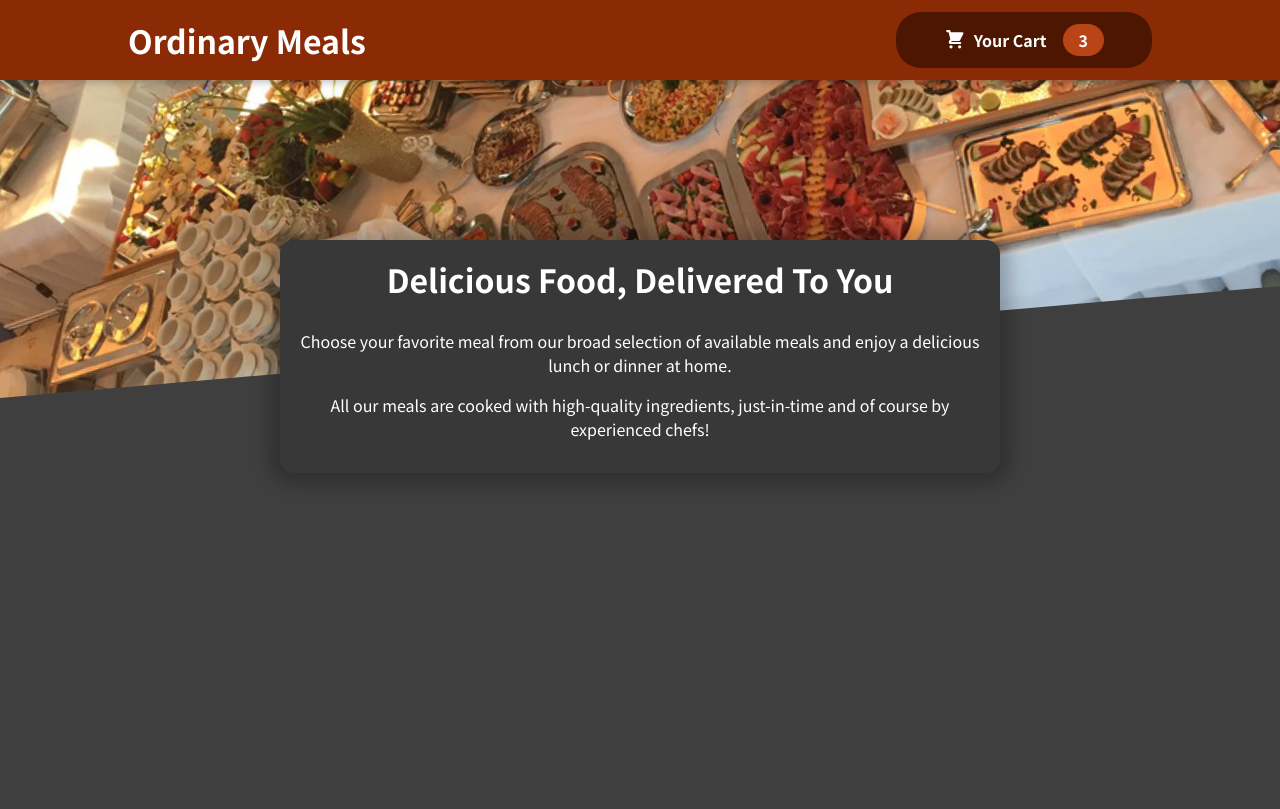
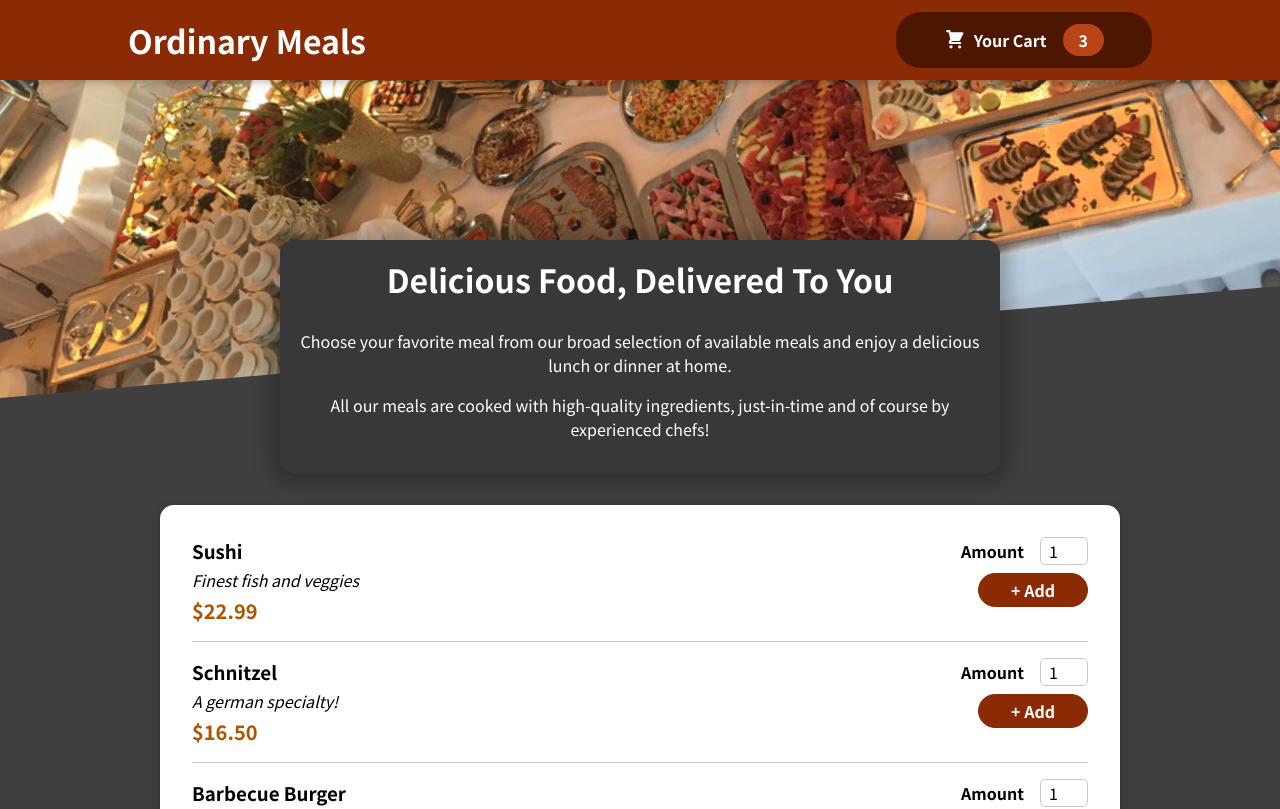
Before and after one commit to summereuna/06-food-order-app, a JavaScript app: page / in a window 1280 px wide. Shown: the top 809 px of the page. Built offline with nearby package versions, Linux system fonts and the light colour scheme.

Commit message:
Fix map data and Add meal item

```diff
--- a/src/components/Meals/AvailableMeals.js
+++ b/src/components/Meals/AvailableMeals.js
@@ -1,3 +1,6 @@
+import Card from "../UI/Card";
+import Meal from "./Meal/Meal";
+
 import classes from "./AvailableMeals.module.css";
 
 const DUMMY_MEALS = [
@@ -29,19 +32,22 @@
 
 const AvailableMeals = () => {
   //헬퍼 상수
-  const mealsList = () => {
-    DUMMY_MEALS.map((meal) => (
-      <li key={meal.id} id={meal.id}>
-        <span>{meal.name}</span>
-        <span>{meal.description}</span>
-        <span>{meal.price}</span>
-      </li>
-    ));
-  };
+  //잘못 적은거 수정
+  const mealsList = DUMMY_MEALS.map((meal) => (
+    <Meal
+      id={meal.id} // 각 인풋 컴포넌트가 개별적으로 인식되기 위해 id 넣는게 좋음
+      key={meal.id}
+      name={meal.name}
+      description={meal.description}
+      price={meal.price}
+    />
+  ));
 
   return (
     <section className={classes.meals}>
-      <ul>{mealsList}</ul>
+      <Card>
+        <ul>{mealsList}</ul>
+      </Card>
     </section>
   );
 };
--- /dev/null
+++ b/src/components/Meals/Meal/Meal.js
@@ -0,0 +1,24 @@
+import classes from "./Meal.module.css";
+import MealForm from "./MealForm";
+
+const Meal = (props) => {
+  //소수점 두자리 수까지만 표시
+  const price = `$${props.price.toFixed(2)}`;
+
+  return (
+    <li className={classes.meal}>
+      {/* 음식 */}
+      <div>
+        <h3>{props.name}</h3>
+        <div className={classes.description}>{props.description}</div>
+        <div className={classes.price}>{price}</div>
+      </div>
+      {/* 수량 입력 및 카트 추가*/}
+      <div>
+        <MealForm id={props.id} />
+      </div>
+    </li>
+  );
+};
+
+export default Meal;
--- /dev/null
+++ b/src/components/Meals/Meal/Meal.module.css
@@ -0,0 +1,22 @@
+.meal {
+  display: flex;
+  justify-content: space-between;
+  margin: 1rem;
+  padding-bottom: 1rem;
+  border-bottom: 1px solid #ccc;
+}
+
+.meal h3 {
+  margin: 0 0 0.25rem 0;
+}
+
+.description {
+  font-style: italic;
+}
+
+.price {
+  margin-top: 0.25rem;
+  font-weight: bold;
+  color: #ad5502;
+  font-size: 1.25rem;
+}
--- /dev/null
+++ b/src/components/Meals/Meal/MealForm.js
@@ -0,0 +1,23 @@
+import Input from "../../UI/Input";
+import classes from "./MealForm.module.css";
+
+const MealForm = (props) => {
+  return (
+    <form className={classes.form}>
+      <Input
+        label="Amount"
+        input={{
+          id: `amount_${props.id}`, //모든 인풋이 각자 고유한 값을 받을 수 있음
+          type: "number",
+          min: "1",
+          max: "5",
+          step: "1",
+          defaultValue: "1",
+        }}
+      />
+      <button type="submit">+ Add</button>
+    </form>
+  );
+};
+
+export default MealForm;
--- /dev/null
+++ b/src/components/Meals/Meal/MealForm.module.css
@@ -0,0 +1,20 @@
+.form {
+  text-align: right;
+}
+
+.form button {
+  font: inherit;
+  cursor: pointer;
+  background-color: #8a2b06;
+  border: 1px solid #8a2b06;
+  color: white;
+  padding: 0.25rem 2rem;
+  border-radius: 20px;
+  font-weight: bold;
+}
+
+.form button:hover,
+.form button:active {
+  background-color: #641e03;
+  border-color: #641e03;
+}
--- /dev/null
+++ b/src/components/UI/Card.js
@@ -0,0 +1,9 @@
+import classes from "./Card.module.css";
+
+const Card = (props) => {
+  return (
+    <div className={`${classes.card} ${props.className}`}>{props.children}</div>
+  );
+};
+
+export default Card;
--- /dev/null
+++ b/src/components/UI/Card.module.css
@@ -0,0 +1,6 @@
+.card {
+  padding: 1rem;
+  box-shadow: 0 2px 8px rgba(0, 0, 0, 0.25);
+  border-radius: 14px;
+  background-color: white;
+}
--- /dev/null
+++ b/src/components/UI/Input.js
@@ -0,0 +1,15 @@
+import classes from "./Input.module.css";
+
+const Input = (props) => {
+  return (
+    <div className={classes.input}>
+      <label htmlFor={props.input.id}>{props.label}</label>
+      <input {...props.input} />
+    </div>
+  );
+};
+
+export default Input;
+
+// 엘리먼트에 전개연산자 사용
+// {...props.input} 으로 외부 input 객체에 있는 모든 키-값을 props으로 가져올 수 있음
--- /dev/null
+++ b/src/components/UI/Input.module.css
@@ -0,0 +1,18 @@
+.input {
+  display: flex;
+  align-items: center;
+  margin-bottom: 0.5rem;
+}
+
+.input label {
+  font-weight: bold;
+  margin-right: 1rem;
+}
+
+.input input {
+  width: 3rem;
+  border-radius: 5px;
+  border: 1px solid #ccc;
+  font: inherit;
+  padding-left: 0.5rem;
+}
```
